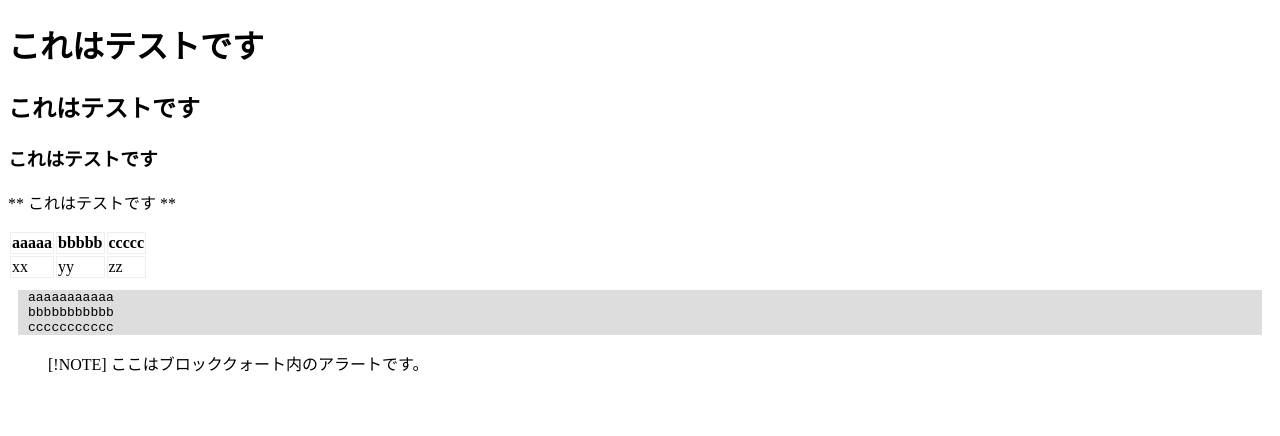
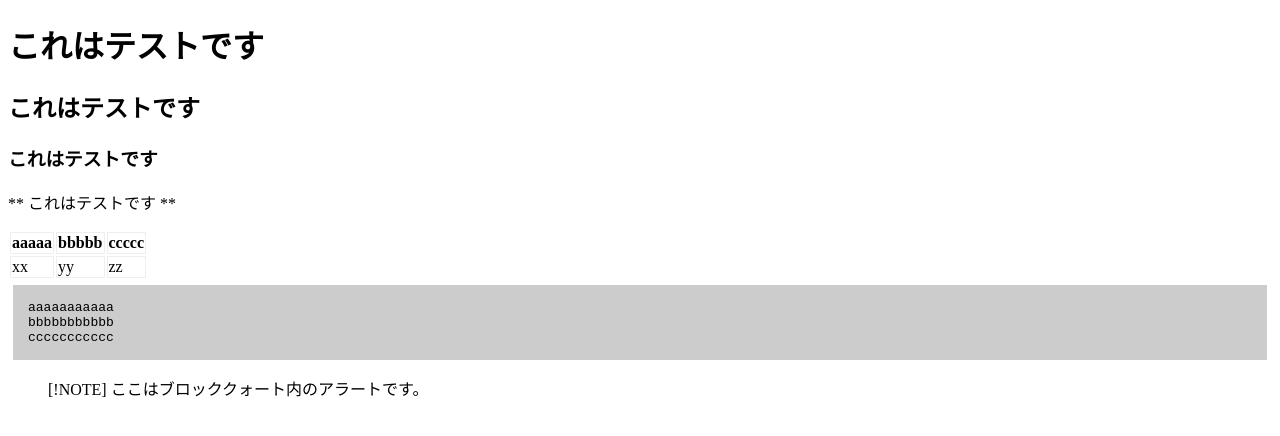
Before and after one commit to rfriends/rfriends, a Jekyll site: the page built from test.md, in a window 1280 px wide. Shown: the top 436 px of the page. Built offline with Jekyll 4.4.1, drawn with Linux system fonts in a browser that asks for light colours; our own code applies the rules of GitHub Pages for plain Markdown files; Markdown is read by kramdown in place of the engine named in the settings.

Commit message:
Update default.html

```diff
--- a/_layouts/default.html
+++ b/_layouts/default.html
@@ -11,9 +11,9 @@
       }
         .highlight {
 #border:1px solid #ccc;
-#padding:5px;
-margin:10px;
-background-color:#dddddd;
+padding:5px;
+margin:5px;
+background-color:#cccccc;
         }
 
     </style>
```
